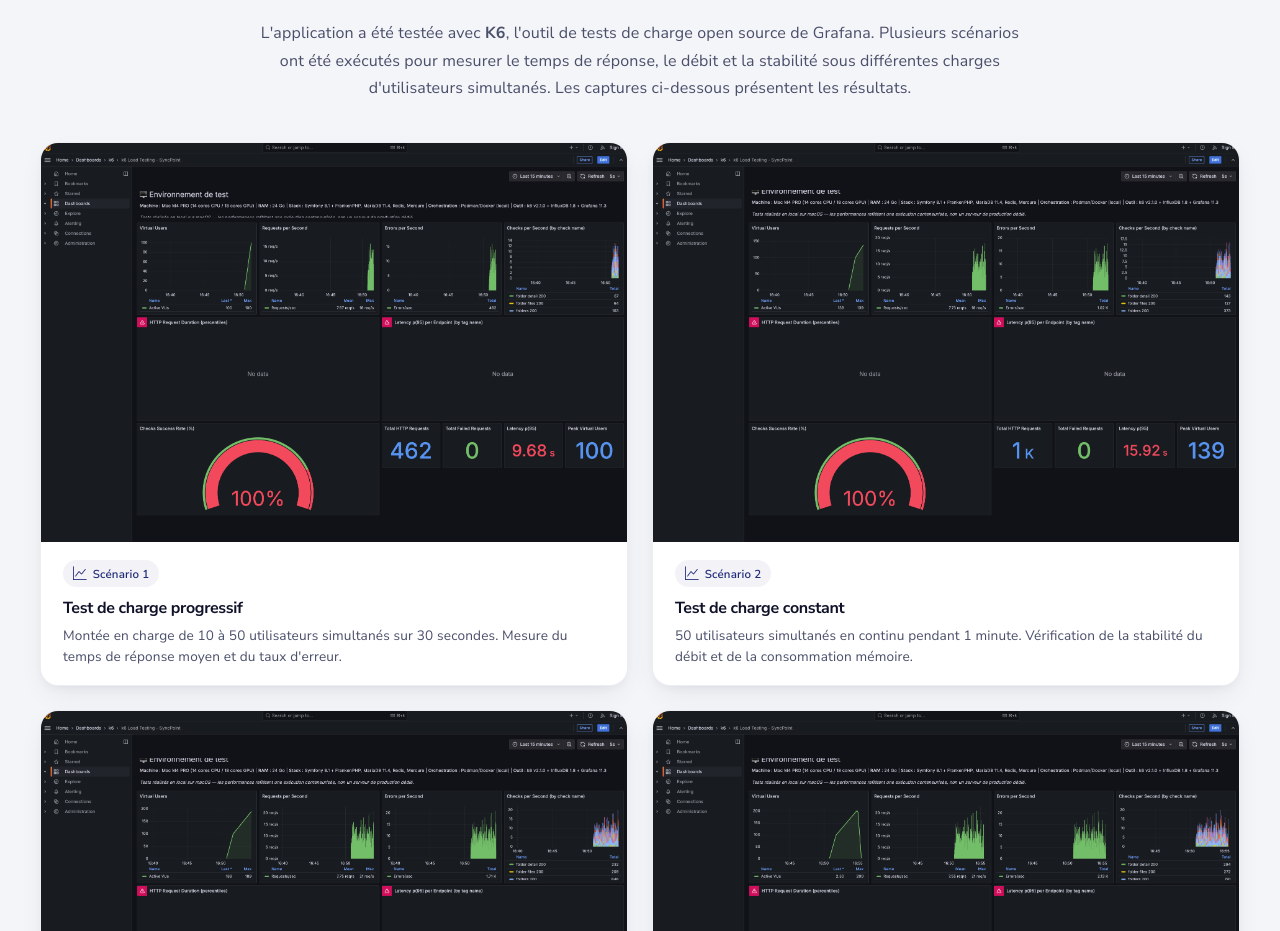
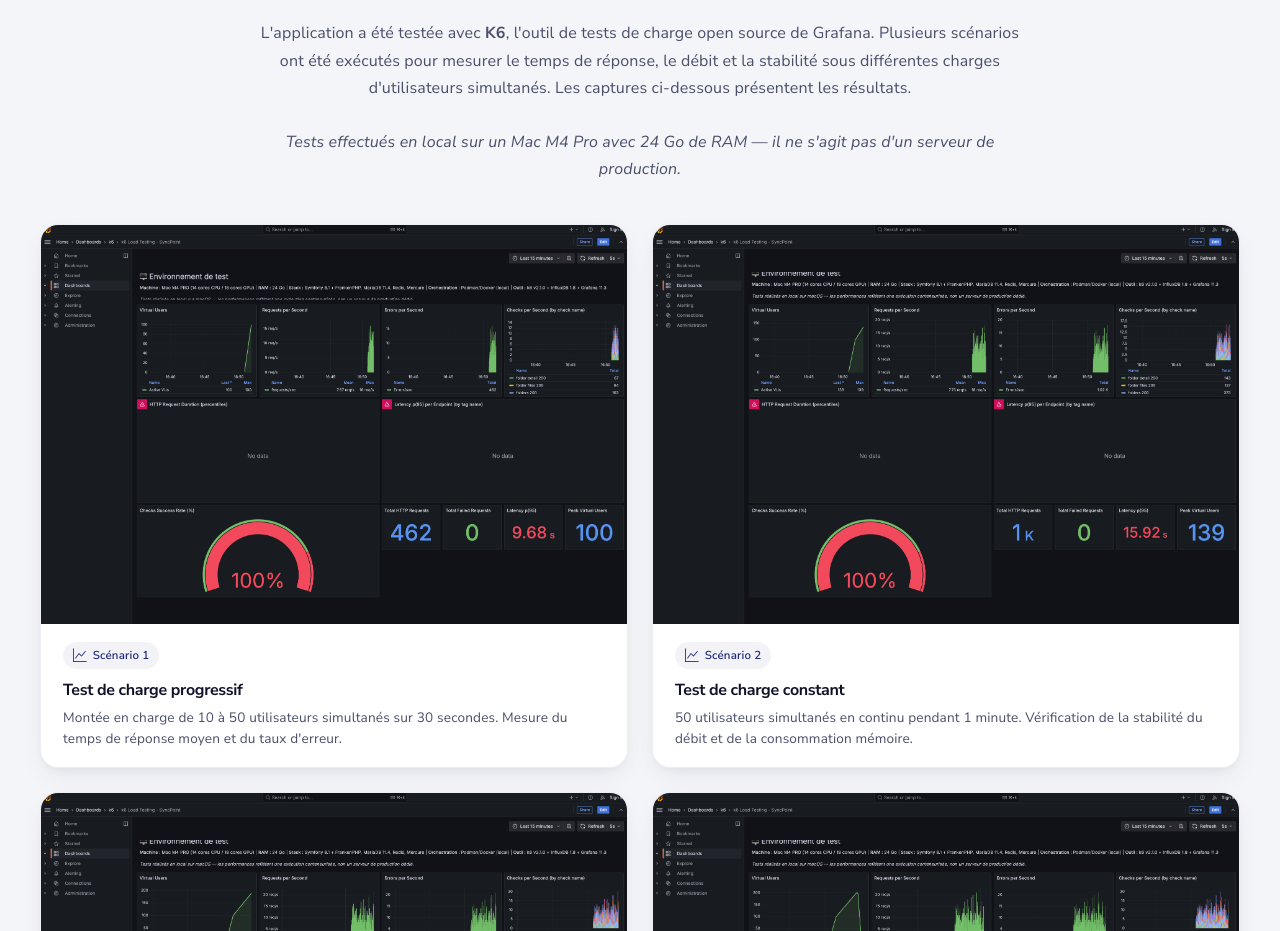
Before and after one commit to Lud972vic/landing-page-fiches-produits, a plain HTML site: page index.html in a window 1280 px wide. Shown: the part 8440-9371 px from the top of the page. Drawn offline with nearby package versions, Linux system fonts and the light colour scheme.

Commit message:
Précision: tests K6 en local sur Mac M4 Pro 24GB RAM

```diff
--- a/index.html
+++ b/index.html
@@ -436,6 +436,8 @@ section[id]{scroll-margin-top:80px}
       L'application a été testée avec <strong>K6</strong>, l'outil de tests de charge open source de Grafana.
       Plusieurs scénarios ont été exécutés pour mesurer le temps de réponse, le débit et la stabilité
       sous différentes charges d'utilisateurs simultanés. Les captures ci-dessous présentent les résultats.
+      <br><br>
+      <em>Tests effectués en local sur un Mac M4 Pro avec 24 Go de RAM — il ne s'agit pas d'un serveur de production.</em>
     </p>
     <div class="fp-k6-grid">
       <div class="fp-k6-card fp-reveal">
```
